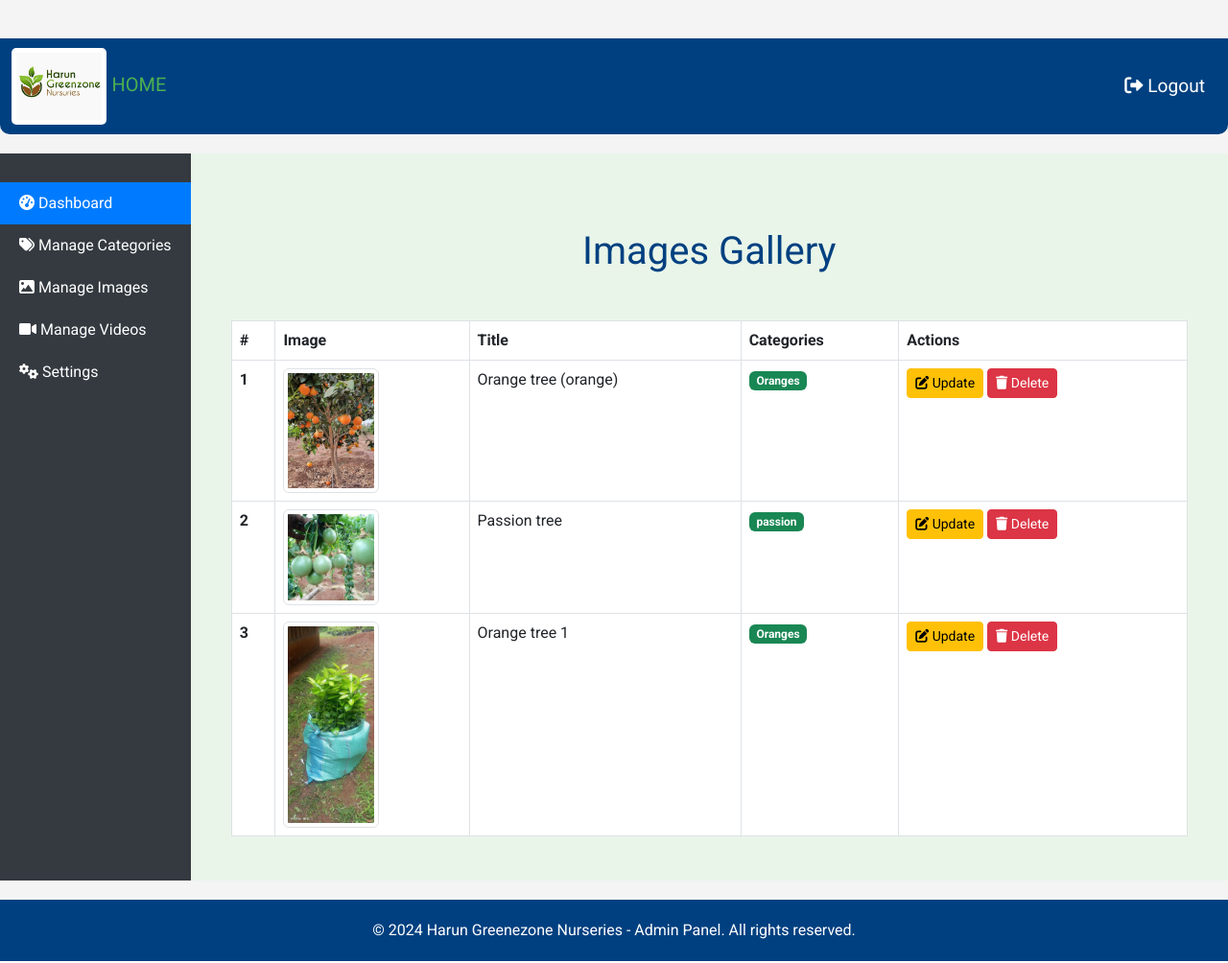
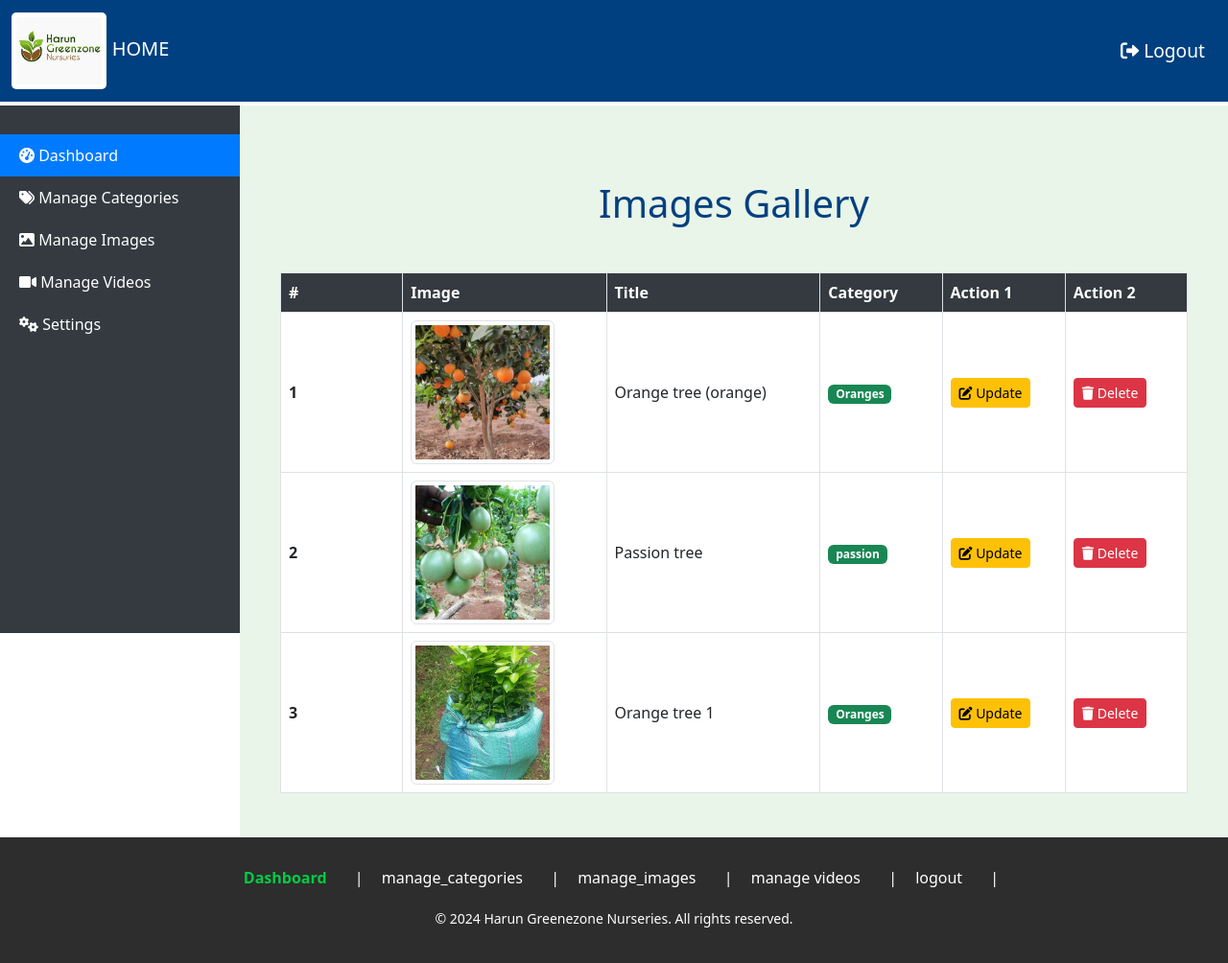
Before and after one commit to peter-sigma/harun-nurseries, a Django app: page /admin_panel/view-images/ in a window 1280 px wide. Shown: the whole page at 96% size. Run offline with Django 5.2, Linux system fonts and the light colour scheme; a user stored in the database is signed in; data comes from the database, SQL or seed files in the repository; both versions use the stored data as it was after the commit.

Commit message:
added more styling

```diff
--- a/nurseries/admin_panel/templates/admin_panel/base.html
+++ b/nurseries/admin_panel/templates/admin_panel/base.html
@@ -9,136 +9,10 @@
     <link href="https://fonts.googleapis.com/css2?family=Roboto:wght@400;700&display=swap" rel="stylesheet">
     <link href="https://cdn.jsdelivr.net/npm/bootstrap@5.3.0/dist/css/bootstrap.min.css" rel="stylesheet">
     <link rel="stylesheet" href="https://cdnjs.cloudflare.com/ajax/libs/font-awesome/6.0.0-beta3/css/all.min.css">
-    <link rel="stylesheet" href="{% static 'css/styles.css' %}">
+    <link rel="stylesheet" href="{% static 'css/admin_panel.css' %}">
     <style>
         /* Custom Styles */
-        body {
-            display: flex;
-            min-height: 100vh;
-            flex-direction: column;
-        }
 
-
-        .wrapper {
-            display: flex;
-            flex-grow: 1;
-        }
-
-        /* Sidebar Styles */
-        .sidebar {
-            background-color: #343a40;
-            padding: 30px 0;
-        }
-
-        .sidebar .nav-link {
-            color: #fff;
-            padding: 10px 20px;
-        }
-
-        .sidebar .nav-link.active {
-            background-color: #007bff;
-        }
-
-        .sidebar .nav-link:hover {
-            background-color: #495057;
-        }
-
-        /* Navbar Styles */
-        .navbar {
-            background-color: #004080;
-            margin-bottom: 20px;
-            transition: background-color 0.3s ease;
-        }
-
-        .navbar.transparent {
-            background-color: rgba(0, 64, 128, 0.5);
-        }
-
-        /* Space above navbar */
-        body::before {
-            content: "";
-            display: block;
-            height: 20px;
-        }
-
-        .logout-btn {
-            margin-left: auto;
-            color: white;
-            text-decoration: none;
-        }
-
-        .logout-btn:hover {
-            color: #ff4d4d;
-        }
-
-        /* Content Area Styles */
-        .content {
-            flex-grow: 1;
-            padding: 30px;
-            background-color: #e9f5e9;
-            color: #004080;
-        }
-
-        h1, h2, h3, h4, h5, h6, p, a {
-            color: #004080;
-        }
-
-        .content a:hover {
-            color: #007bff;
-        }
-
-        /* Footer Styles */
-        footer {
-            background-color: #004080;
-            color: white;
-            padding: 20px;
-            text-align: center;
-            margin-top: 20px;
-        }
-
-        /* Button Styles */
-        .btn-logout {
-            background-color: transparent;
-            border: none;
-            color: white;
-            font-size: 1.2rem;
-        }
-
-        .btn-logout:hover {
-            color: #ff4d4d;
-        }
-
-        /* Media Query for Mobile View */
-        @media (max-width: 992px) {
-            .sidebar {
-                position: fixed;
-                width: 100%;
-                height: auto;
-                z-index: 1000;
-            }
-
-            .content {
-                margin-top: 60px;
-            }
-        }
-
-        @media (max-width: 768px) {
-            .sidebar {
-                display: none;
-            }
-
-            .sidebar.active {
-                display: block;
-            }
-
-            .toggle-sidebar-btn {
-                display: inline-block;
-                color: white;
-                font-size: 1.5rem;
-                cursor: pointer;
-                margin-right: 15px;
-            }
-        }
     </style>
     {% block extra_head %}{% endblock %}
 </head>
@@ -192,7 +66,6 @@
                 </li>
             </ul>
         </div>
-
         <!-- Content -->
         <div class="content">
             {% block content %}
@@ -203,8 +76,24 @@
 
     <!-- Footer -->
     <footer>
-        &copy; 2024 Harun Greenezone Nurseries - Admin Panel. All rights reserved.
-    </footer>
+        <li class="nav-item">
+            <a class="nav-link active" href="{% url 'admin_panel:admin_dashboard' %}">Dashboard</a>
+        </li>
+        <li class="nav-item">
+            <a class="nav-link" href="{% url 'admin_panel:manage_categories' %}">manage_categories</a>
+        </li>
+        <li class="nav-item">
+            <a class="nav-link" href="{% url 'admin_panel:manage_images' %}">manage_images</a>
+        </li>
+
+        <li class="nav-item">
+            <a class="nav-link" href="{% url 'admin_panel:manage_videos' %}">manage videos</a>
+        </li>
+        <li class="nav-item">
+            <a class="nav-link" href="{% url 'admin_panel:logout' %}">logout</a>
+        </li>
+        <p class="">&copy; 2024 Harun Greenezone Nurseries. All rights reserved.</p>
+     </footer>
 
     <script src="https://cdn.jsdelivr.net/npm/@popperjs/core@2.9.3/dist/umd/popper.min.js"></script>
     <script src="https://cdn.jsdelivr.net/npm/bootstrap@5.3.0/dist/js/bootstrap.min.js"></script>
--- a/nurseries/admin_panel/templates/admin_panel/view_images.html
+++ b/nurseries/admin_panel/templates/admin_panel/view_images.html
@@ -13,15 +13,16 @@
                     <th scope="col">#</th>
                     <th scope="col">Image</th>
                     <th scope="col">Title</th>
-                    <th scope="col">Categories</th>
-                    <th scope="col">Actions</th>
+                    <th scope="col">Category</th>
+                    <th scope="col">Action 1</th>
+                    <th scope="col">Action 2</th>
                 </tr>
             </thead>
             <tbody>
                 {% for image in images %}
                 <tr>
                     <th scope="row">{{ forloop.counter }}</th>
-                    <td><img src="{{ image.image_file.url }}" alt="{{ image.title }}" class="img-thumbnail" style="max-width: 100px;"></td>
+                    <td><img src="{{ image.image_file.url }}" alt="{{ image.title }}" class="img-thumbnail admin-image"></td>
                     <td>{{ image.title }}</td>
                     <td>
                         {% for category in image.categories.all %}
@@ -30,6 +31,8 @@
                     </td>
                     <td>
                         <a href="{% url 'admin_panel:update_image' image.id %}" class="btn btn-warning btn-sm"><i class="fas fa-edit"></i> Update</a>
+                    </td>
+                    <td>
                         <a href="{% url 'admin_panel:delete_image' image.id %}" class="btn btn-danger btn-sm"><i class="fas fa-trash"></i> Delete</a>
                     </td>
                 </tr>
--- /dev/null
+++ b/nurseries/static/css/admin_panel.css
@@ -0,0 +1,218 @@
+body {
+    display: flex;
+    flex-direction: column;
+    min-height: 100vh;
+}
+
+
+.wrapper {
+    margin-top: 90px;
+    display: flex;
+    flex-direction: column;
+    flex-grow: 1;
+    min-height: calc(100vh - 100px);
+
+}
+
+/* Sidebar Styles */
+.sidebar {
+    background-color: #343a40;
+    padding: 30px 0;
+    height: calc(80vh - 90px); /* Fix the sidebar height */
+    position: fixed; /* Fix it on the side */
+    width: 250px; /* Sidebar width */
+}
+
+.sidebar .nav-link {
+    color: #fff;
+    padding: 10px 20px;
+}
+
+.sidebar .nav-link.active {
+    background-color: #007bff;
+}
+
+.sidebar .nav-link:hover {
+    background-color: #495057;
+}
+
+/* Navbar Styles */
+.navbar {
+    background-color: #004080;
+    margin-bottom: 20px;
+    transition: background-color 0.3s ease;
+}
+
+.navbar.transparent {
+    background-color: rgba(0, 64, 128, 0.5);
+}
+
+/* Space above navbar */
+body::before {
+    content: "";
+    display: block;
+    height: 20px;
+}
+
+.logout-btn {
+    margin-left: auto;
+    color: white;
+    text-decoration: none;
+}
+
+.logout-btn:hover {
+    color: #ff4d4d;
+}
+
+/* Content Area Styles */
+.content {
+    flex-grow: 1;
+    padding: 30px;
+    background-color: #e9f5e9;
+    color: #004080;
+}
+.wrapper .content {
+    flex-grow: 1;
+    margin-left: 250px;
+    background-color: #e9f5e9;
+    color: #004080;
+}
+.admin-image {
+    width: 150px;
+    height: 150px; /* Fixed height for images */
+    object-fit: cover; /* Ensures images cover the area */
+}
+
+h1, h2, h3, h4, h5, h6, p, a {
+    color: #004080;
+}
+
+.content a:hover {
+    color: #007bff;
+}
+
+
+/* Button Styles */
+.btn-logout {
+    background-color: transparent;
+    border: none;
+    color: white;
+    font-size: 1.2rem;
+}
+
+.btn-logout:hover {
+    color: #ff4d4d;
+}
+
+/* Media Query for Mobile View */
+@media (max-width: 992px) {
+    .sidebar {
+        position: fixed;
+        width: 100%;
+        height: auto;
+        z-index: 1000;
+    }
+
+    .content {
+        margin-top: 60px;
+    }
+    .wrapper .content {
+        margin-left: 10px;
+        color: #004080;
+    }
+}
+
+@media (max-width: 768px) {
+    .sidebar {
+        display: none;
+    }
+
+    .sidebar.active {
+        display: block;
+    }
+
+    .toggle-sidebar-btn {
+        display: inline-block;
+        color: white;
+        font-size: 1.5rem;
+        cursor: pointer;
+        margin-right: 15px;
+    }
+    .admin-image {
+        width: 100px; /* Make it smaller on small screens */
+        height: 100px;
+    }
+}
+@media (max-width: 576px) {
+    .admin-image {
+        width: 80px; /* Make it smaller for extra small screens */
+        height: 80px;
+    }
+}
+/* Container for the table with a fixed height to enable scrolling */
+.table-container {
+    max-height: 400px; /* Adjust as per your need */
+    overflow-y: auto;
+}
+
+.table td, .table th {
+    min-width: 100px; /* Minimum width for all table columns */
+    vertical-align: middle; /* Ensure proper alignment */
+}
+
+/* Ensure the table header stays fixed when scrolling */
+.table thead th {
+    position: sticky;
+    top: 0;
+    z-index: 2;
+    background-color: #343a40; /* Matching the header style */
+    color: white;
+}
+
+footer {
+    text-align: center;
+    background-color: #2d2d2d;
+    padding: 20px 0;
+    color: #fff;
+    position: relative;
+}
+
+footer p {
+    text-align: center;
+    color: #fff;
+}
+
+footer .nav-link {
+    color: #fff;
+    font-size: 16px;
+    margin: 5px 10px;
+    padding: 5px;
+    display: inline-block;
+    transition: color 0.3s, background-color 0.3s;
+}
+
+footer .nav-link:hover {
+    color: #00cc44; /* Attractive green */
+    background-color: #fff;
+    border-radius: 5px;
+}
+
+footer .nav-item {
+    display: inline-block;
+}
+
+footer .nav-item:not(:last-child)::after {
+    content: "|";
+    margin-left: 10px;
+    color: #fff;
+}
+
+footer p {
+    font-size: 14px;
+    margin-top: 10px;
+}
+
+footer .nav-link.active {
+    font-weight: bold;
+    color: #00cc44; /* Active link color */
+}
--- a/nurseries/static/css/styles.css
+++ b/nurseries/static/css/styles.css
@@ -2,7 +2,9 @@ body {
     background-color: #f4f4f4;
     font-family: 'Roboto', sans-serif;
     margin-top: 20px; /* Space from the top for the title */
+    overflow-x: hidden; /* Prevent horizontal scrolling */
 }
+
 .navbar {
     background-color: #5A3E36; /* Solid color when scrolled */
     position: sticky;
@@ -25,18 +27,22 @@ body {
 .navbar-brand:hover {
     color: #fff;
 }
+
 .navbar-collapse {
     background-color: #5A3E36; /* Earthy Brown for collapsed navbar */
 }
-
 
 .carousel-item img {
     height: 500px;
     object-fit: cover;
 }
+
 @media (max-width: 576px) {
     .carousel-item img {
         height: 300px; /* Adjusted height for small screens */
+    }
+    .product-image {
+        height: 200px; /* Adjusted height for smaller screens */
     }
 }
 
@@ -50,34 +56,86 @@ body {
     display: flex;
     flex-direction: column;
     min-height: 50vh;
-    /* height: 1000px; */
 }
+
 .content-section {
     display: flex;
     flex-direction: column;
+    padding: 50px 0;
     min-width: 98vw;
-    padding: 50px 0;
 }
+
 .welcome, .services, .contact {
     background-color: #fff;
     border: 1px solid #ddd;
     padding: 20px;
     border-radius: 5px;
     margin-bottom: 30px;
+    width: 100%;
 }
-footer {
+
+/* footer {
     background-color: #5A3E36;
     color: white;
     padding: 20px;
     text-align: center;
+    width: 100%;
+} */
+footer {
+    background-color: #2d2d2d;
+    padding: 20px 0;
+    color: #fff;
+    position: relative;
 }
+
+footer p {
+    margin: 10px 0;
+}
+
+footer .nav-link {
+    color: #fff;
+    font-size: 16px;
+    margin: 5px 10px;
+    padding: 5px;
+    display: inline-block;
+    transition: color 0.3s, background-color 0.3s;
+}
+
+footer .nav-link:hover {
+    color: #00cc44; /* Attractive green */
+    background-color: #fff;
+    border-radius: 5px;
+}
+
+footer .nav-item {
+    display: inline-block;
+}
+
+footer .nav-item:not(:last-child)::after {
+    content: "|";
+    margin-left: 10px;
+    color: #fff;
+}
+
+footer p {
+    font-size: 14px;
+    margin-top: 10px;
+}
+
+footer .nav-link.active {
+    font-weight: bold;
+    color: #00cc44; /* Active link color */
+}
+
 .contact a {
     color: #5A3E36; /* Earthy Brown */
     text-decoration: none;
 }
+
 .contact a:hover {
     text-decoration: underline;
 }
+
 /* Product Card Styles */
 .product-card {
     border: none;
@@ -85,18 +143,17 @@ footer {
     overflow: hidden;
     transition: transform 0.3s ease; /* Animation for hover effect */
 }
+
 .product-card:hover {
     transform: scale(1.05); /* Scale up on hover */
 }
+
 .product-image {
     width: 100%;
     height: 400px; /* Fixed height for images */
     object-fit: cover; /* Ensures images cover the area */
 }
-/* Space between navbar and slideshow */
-.carousel {
-    margin-top: 20px; /* Space between navbar and slideshow */
-}
+
 /* Copy button styles */
 .copy-btn {
     border: none;
@@ -105,6 +162,7 @@ footer {
     cursor: pointer;
     font-size: 1.2rem;
 }
+
 .copy-btn:focus {
     outline: none;
 }
```
Also changed, not shown: nurseries/admin_panel/templates/admin_panel/view_categories.html (+6 -2 lines), nurseries/admin_panel/templates/admin_panel/view_videos.html (+7 -4 lines), nurseries/db.sqlite3.
